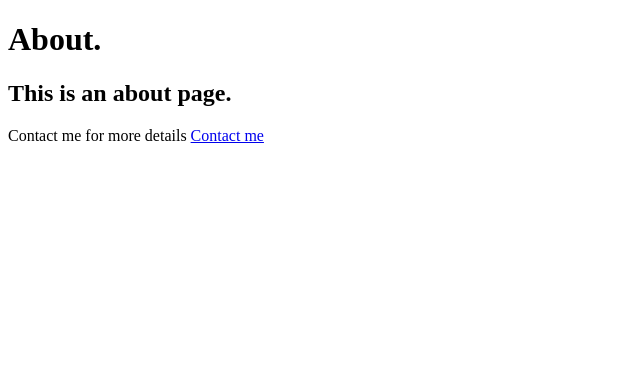
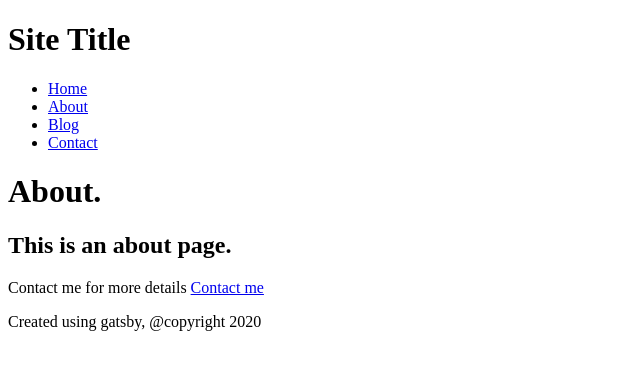
Before and after one commit to codingbbq/gatsby-experiments, a Gatsby site: page /about in a window 1280 px wide. Shown: the whole page, without its empty margins (0-640 px from the left). Built offline with nearby package versions, Linux system fonts and the light colour scheme; Gatsby itself is replaced by a stand-in of ours.

Commit message:
Create a shared page header

```diff
--- /dev/null
+++ b/src/components/footer.js
@@ -0,0 +1,13 @@
+import React from 'react';
+
+const Footer = () => {
+    return (
+        <footer>
+            <div>
+                <p>Created using gatsby, @copyright 2020</p>
+            </div>
+        </footer>
+    )
+};
+
+export default Footer;
--- /dev/null
+++ b/src/components/header.js
@@ -0,0 +1,20 @@
+import React from 'react';
+import { Link } from 'gatsby';
+
+const Header = () => {
+    return(
+        <div>
+            <h1>
+                Site Title
+            </h1>
+            <ul>
+                <li><Link to="/">Home</Link></li>
+                <li><Link to="/about">About</Link></li>
+                <li><Link to="/blog">Blog</Link></li>
+                <li><Link to="/contact">Contact</Link></li>
+            </ul>
+        </div>
+    )
+}
+
+export default Header;
--- a/src/pages/about.js
+++ b/src/pages/about.js
@@ -1,12 +1,16 @@
 import React from 'react';
 import { Link } from 'gatsby';
+import Header from '../components/header';
+import Footer from '../components/footer';
 
 const AboutPage = () => {
     return (
         <div>
+            <Header />
             <h1>About.</h1>
             <h2>This is an about page.</h2>
             <p>Contact me for more details <Link to='/contact'>Contact me</Link></p>
+            <Footer />
         </div>
     )
 }
--- a/src/pages/blog.js
+++ b/src/pages/blog.js
@@ -1,10 +1,15 @@
 import React from 'react';
+
+import Header from '../components/header';
+import Footer from '../components/footer';
 
 const BlogPage = () => {
     return(
         <div>
+            <Header />
             <h1>Blog.</h1>
             <h2>This is a blog page.</h2>
+            <Footer />
         </div>
     )
 }
--- a/src/pages/contact.js
+++ b/src/pages/contact.js
@@ -1,10 +1,15 @@
 import React from 'react';
+
+import Header from '../components/header';
+import Footer from '../components/footer';
 
 const ContactPage = () => {
     return (
         <div>
+            <Header />
             <h1>Contact.</h1>
             <h2>This is a contact page.</h2>
+            <Footer />
         </div>
     )
 }
--- a/src/pages/index.js
+++ b/src/pages/index.js
@@ -1,12 +1,16 @@
 import React from "react"
 import { Link } from "gatsby";
+import Footer from '../components/footer';
+import Header from '../components/header';
 
 const IndexPage = () => {
     return (
         <div>
+            <Header />
             <h1>Hello.</h1>
             <h2>I am a web developer..</h2>
             <p>Need a developer? <Link to="/contact">Contact me</Link></p>
+            <Footer />
         </div>
     )
 }
```
